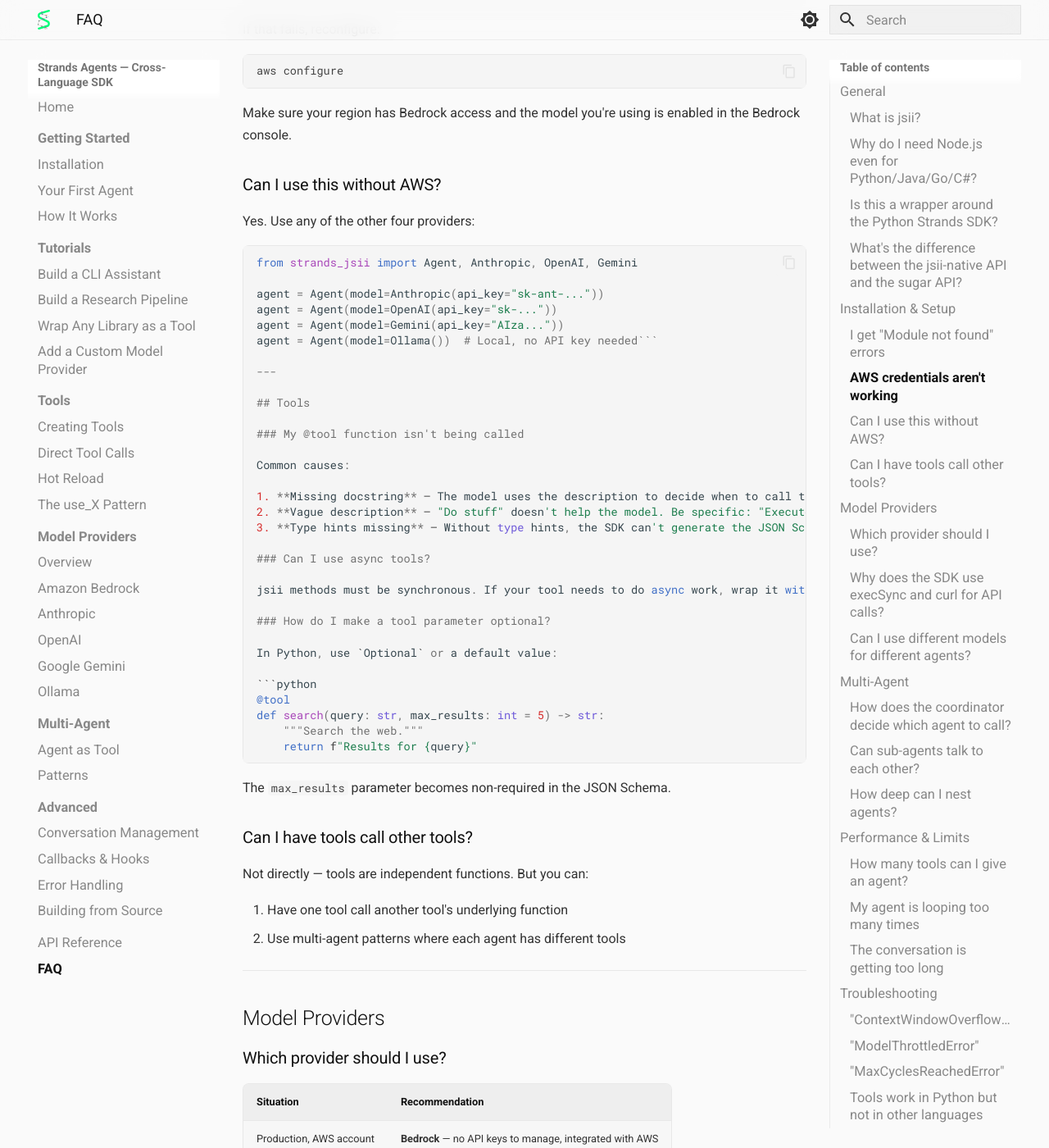
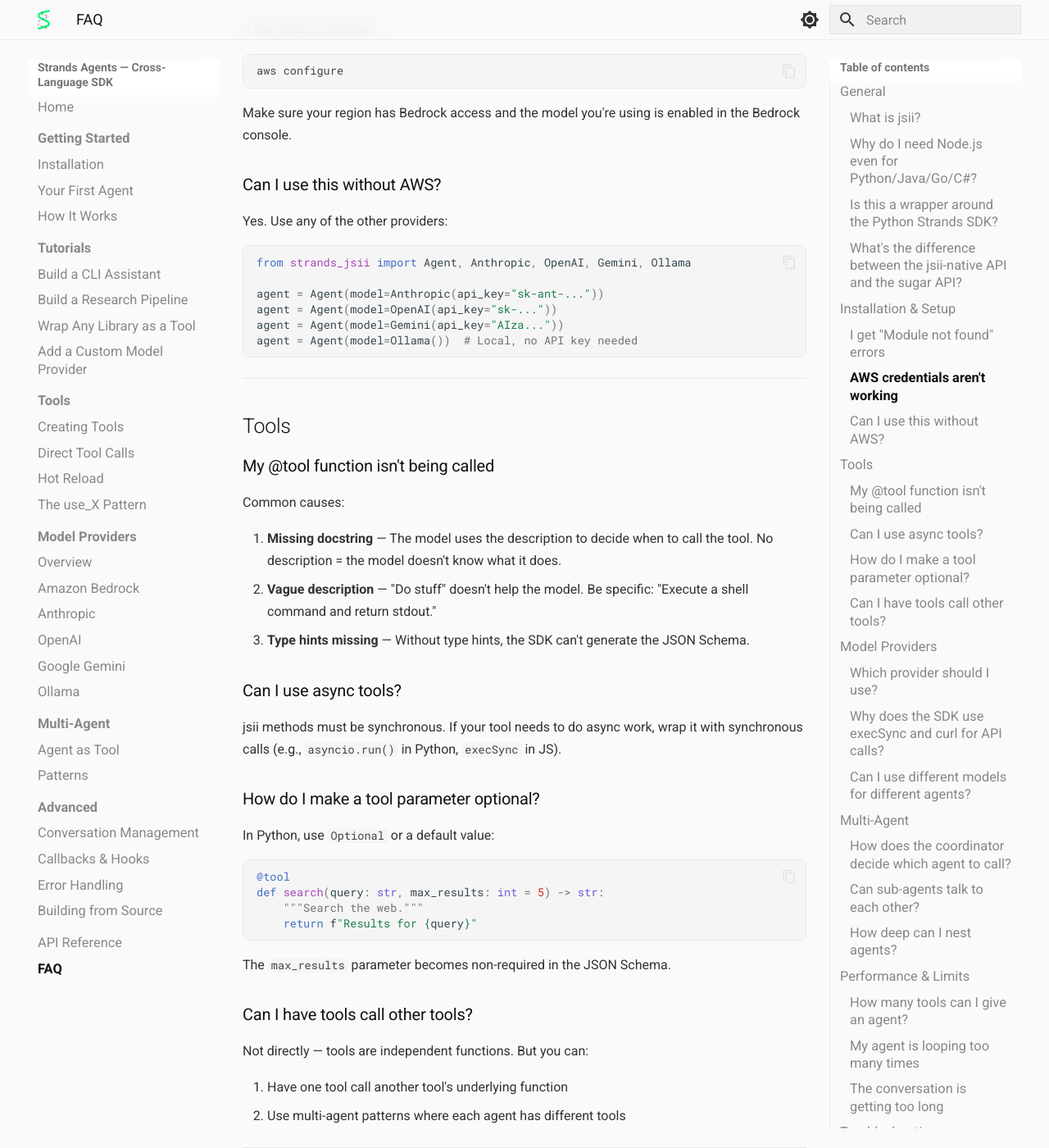
Before and after one commit to cagataycali/strands-jsii-test, an MkDocs documentation site: the page built from docs/faq.md, in a window 1280 px wide and 1400 px high, scrolled down 1286 px. Shown: the whole window at 82% size. Built offline with MkDocs 1.6.1 and Material for MkDocs 9.7.7, drawn with Linux system fonts in a browser that asks for light colours.

Commit message:
fix: remaining provider count references, broken markdown, architecture trees
- Fix "four providers" → "five" in how-it-works, installation, custom-provider
- Fix broken code block closing in overview.md and faq.md (sed artifacts)
- Fix Ollama row merged with Custom row in README provider table
- Add OllamaModelProvider to README Key Classes table
- Add Ollama to README Python provider examples + import
- Add providers/ and utils/ to README architecture tree
- Add Ollama to how-it-works.md architecture tree
- Fix FAQ import to include Ollama

````diff
--- a/docs/faq.md
+++ b/docs/faq.md
@@ -50,15 +50,16 @@
 
 ### Can I use this without AWS?
 
-Yes. Use any of the other four providers:
+Yes. Use any of the other providers:
 
 ```python
-from strands_jsii import Agent, Anthropic, OpenAI, Gemini
+from strands_jsii import Agent, Anthropic, OpenAI, Gemini, Ollama
 
 agent = Agent(model=Anthropic(api_key="sk-ant-..."))
 agent = Agent(model=OpenAI(api_key="sk-..."))
 agent = Agent(model=Gemini(api_key="AIza..."))
-agent = Agent(model=Ollama())  # Local, no API key needed```
+agent = Agent(model=Ollama())  # Local, no API key needed
+```
 
 ---
 
--- a/docs/getting-started/installation.md
+++ b/docs/getting-started/installation.md
@@ -55,7 +55,7 @@
 ```
 
 !!! tip "Don't have AWS credentials?"
-    You can use any of the four providers. See [Model Providers](../providers/overview.md) for Anthropic, OpenAI, and Gemini setup.
+    You can use any of the other providers. See [Model Providers](../providers/overview.md) for Anthropic, OpenAI, and Gemini setup.
 
 ## Language Requirements
 
````
Also changed, not shown: README.md (+10 -3 lines), docs/getting-started/how-it-works.md (+2 -2 lines), docs/providers/overview.md (+10 -5 lines), docs/tutorials/custom-provider.md (+1 -1 lines).
